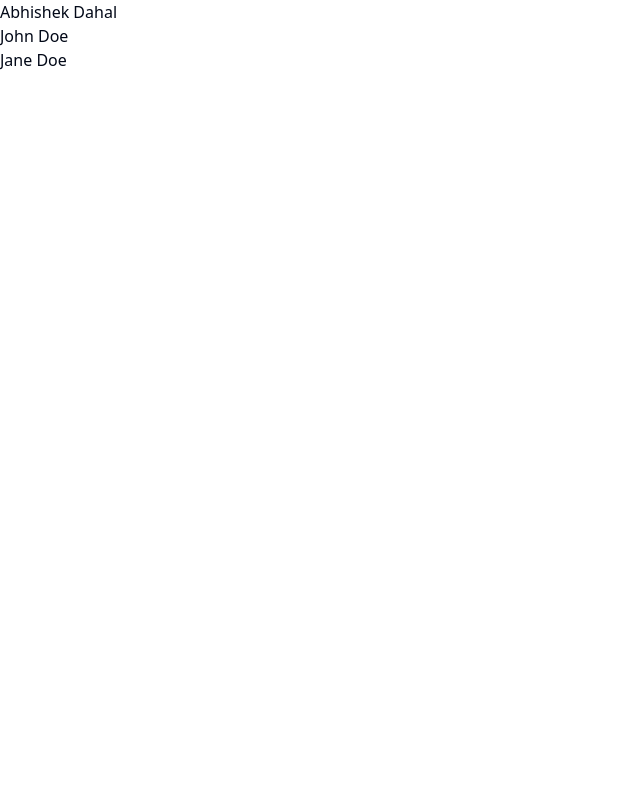
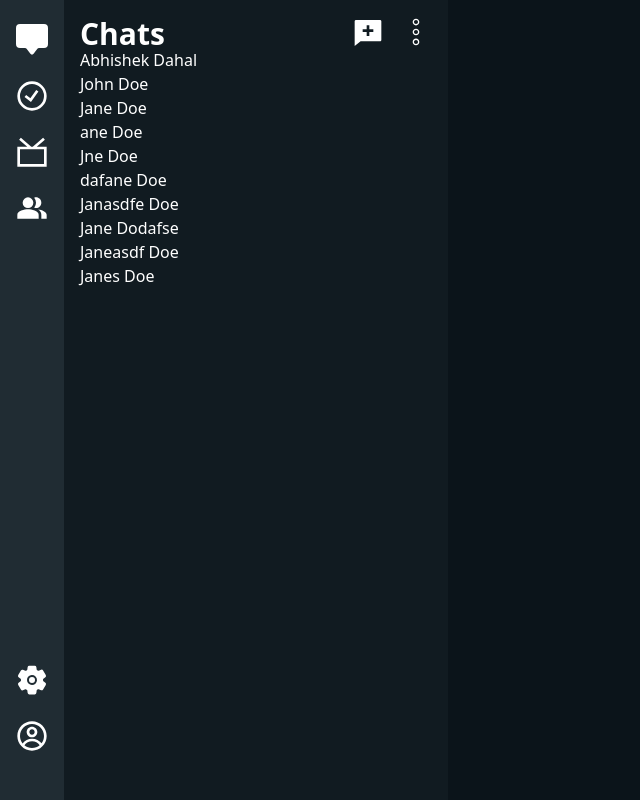
Before and after one commit to abhishekdahal-397/Chat-App, a Next.js app in the folder frontend/: page /home/1 in a window 1280 px wide. Shown: the whole page, without its empty margins (0-640 px from the left). Built offline with nearby package versions, Linux system fonts and the light colour scheme.

Commit message:
some frontend changes

```diff
--- a/frontend/package.json
+++ b/frontend/package.json
@@ -18,6 +18,7 @@
     "next": "14.2.13",
     "react": "^18",
     "react-dom": "^18",
+    "react-icons": "^5.3.0",
     "tailwind-merge": "^2.5.3",
     "tailwindcss-animate": "^1.0.7"
   },
--- a/frontend/src/app/home/[id]/page.tsx
+++ b/frontend/src/app/home/[id]/page.tsx
@@ -1,6 +1,13 @@
 "use client";
 import React, { useState, useEffect } from "react";
-
+import { BsChatSquareFill } from "react-icons/bs";
+import { GrStatusGood } from "react-icons/gr";
+import { GrChannel } from "react-icons/gr";
+import { MdPeopleAlt } from "react-icons/md";
+import { CgProfile } from "react-icons/cg";
+import { IoSettings } from "react-icons/io5";
+import { RiChatNewFill } from "react-icons/ri";
+import { CiMenuKebab } from "react-icons/ci";
 // Define the type for a friend object
 interface Friend {
 	id: number;
@@ -16,19 +23,58 @@ const Page: React.FC = () => {
 		const fetchedFriends: Friend[] = [
 			{ id: 1, username: "John Doe" },
 			{ id: 2, username: "Jane Doe" },
+			{ id: 3, username: "ane Doe" },
+			{ id: 4, username: "Jne Doe" },
+			{ id: 5, username: "dafane Doe" },
+			{ id: 6, username: "Janasdfe Doe" },
+			{ id: 7, username: "Jane Dodafse" },
+			{ id: 8, username: "Janeasdf Doe" },
+			{ id: 9, username: "Janes Doe" },
 		];
 		setFriends(fetchedFriends);
 	}, []);
 
 	return (
+		<div className="h-[100vh] w-[100vw] rounded  bg-blue-200 grid  grid-cols-[5%_30%_65%]">
+			<div
+				style={{ backgroundColor: "#202c33" }}
+				className="flex flex-col justify-between"
+			>
+				<div className="h-[40vh] w-full ">
+					<BsChatSquareFill className="cursor-pointer h-[4vh] w-[4vh] text-white  m-auto mt-6" />
+					<GrStatusGood className="cursor-pointer h-[4vh] w-[4vh] text-white  m-auto mt-6" />
+					<GrChannel className="cursor-pointer h-[4vh] w-[4vh] text-white  m-auto mt-6" />
+					<MdPeopleAlt className="cursor-pointer h-[4vh] w-[4vh] text-white  m-auto mt-6" />
+				</div>
+				<div className=" h-[20vh] w-full">
+					<IoSettings className="cursor-pointer h-[4vh] w-[4vh] text-white  m-auto mt-6" />
+					<CgProfile className="cursor-pointer h-[4vh] w-[4vh] text-white  m-auto mt-6" />
+				</div>
+			</div>
+			<div style={{ backgroundColor: "#111b21" }} className="text-white p-4">
+				<div className="flex justify-between">
+					<p className="text-3xl h-6 font-bold ">Chats</p>{" "}
+					<div className="flex space-x-4">
+						{" "}
 						<div>
+							<RiChatNewFill className="h-[4vh] cursor-pointer w-[4vh] text-white  m-auto " />
+						</div>
+						<div>
+							{" "}
+							<CiMenuKebab className="cursor-pointer h-[4vh] w-[4vh] text-white  m-auto " />
+						</div>
+					</div>
+				</div>
 				<div>Abhishek Dahal</div>
+
 				{friends.length > 0 ? (
 					friends.map((friend) => <div key={friend.id}>{friend.username}</div>)
 				) : (
 					<p>No friends found</p>
 				)}
 			</div>
+			<div className="bg-[#0b141a]"></div>
+		</div>
 	);
 };
 
```
Also changed, not shown: 1 other file (tests, documents, lock files or other folders). Lines whose indentation alone changed are shown as unchanged.
